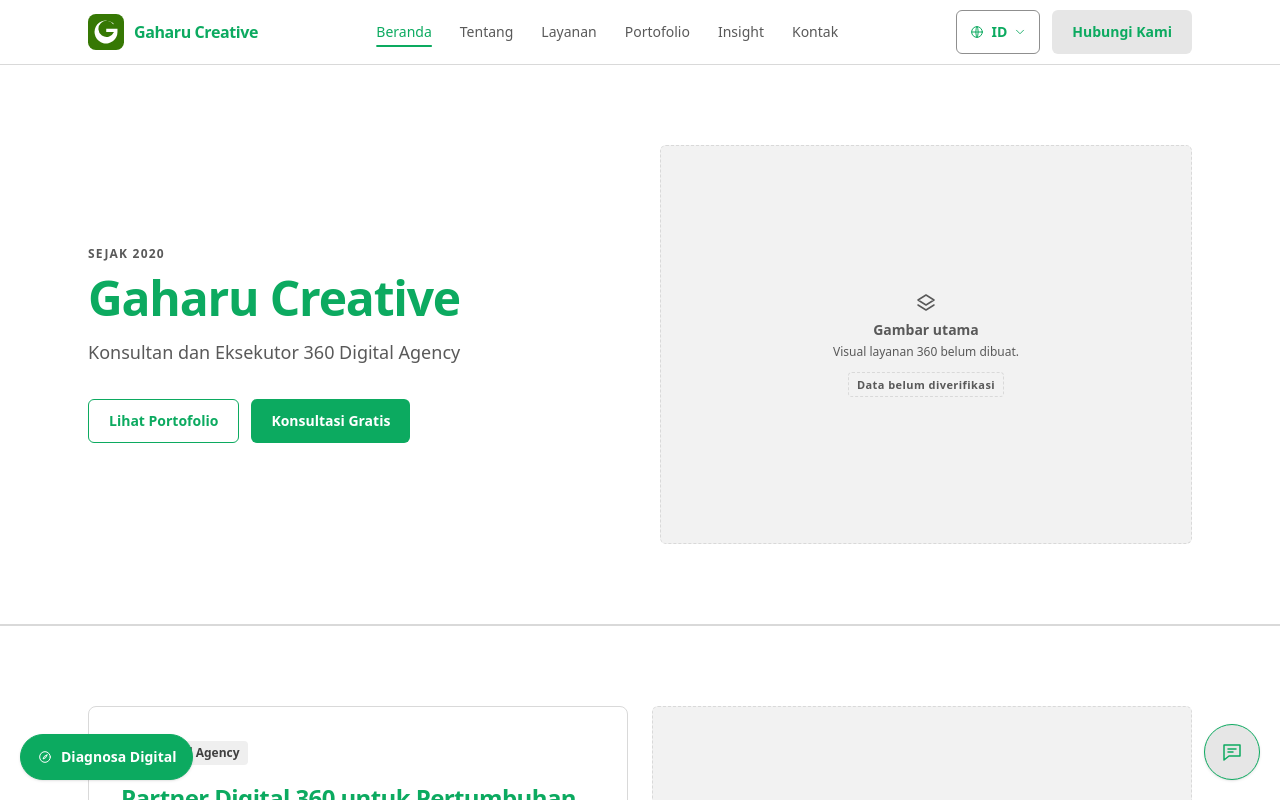
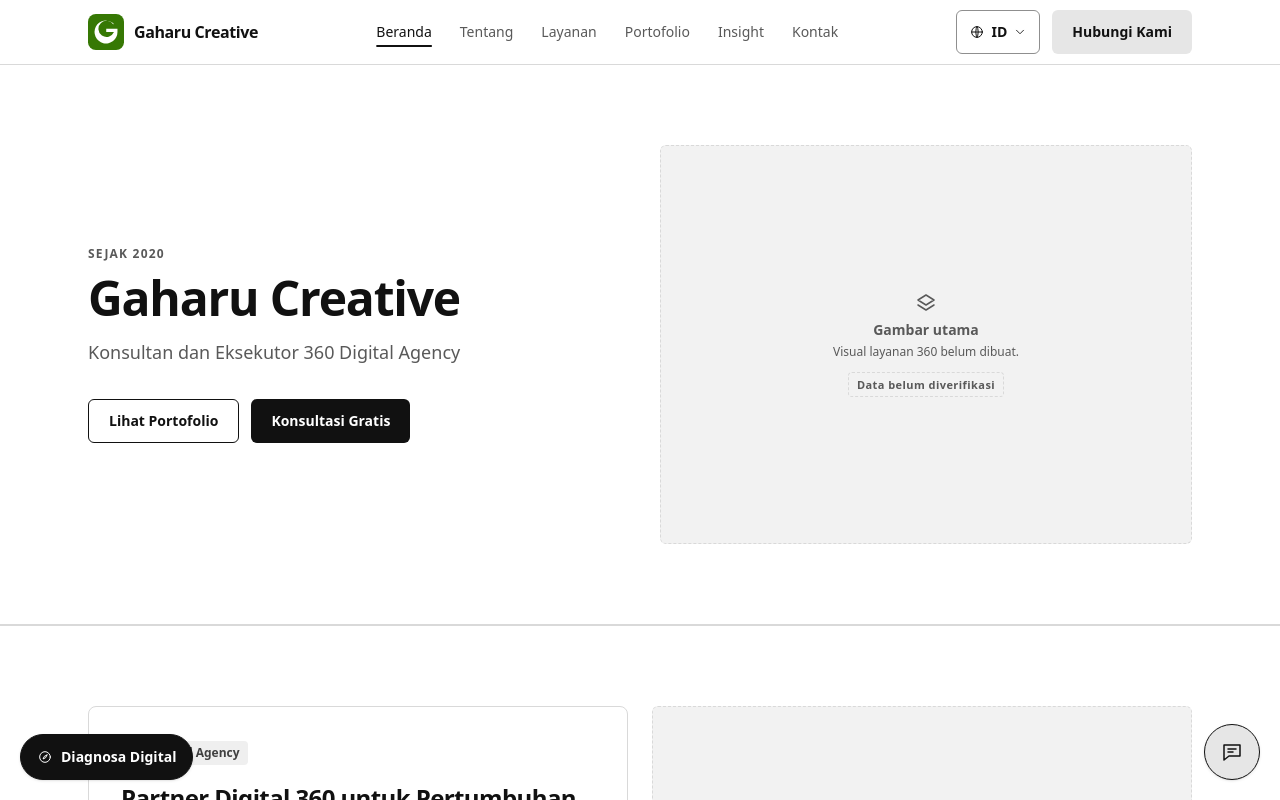
Before and after one commit to PKL-DigiTicket-SMKN-1-Adiwerna/Proyek-Website-Gaharu-Creative, a React (Vite) app: page / in a window 1280 px wide. Shown: the top 800 px of the page. Built offline with nearby package versions, Linux system fonts and the light colour scheme.

Commit message:
style: ubah warna font utama menjadi hitam

```diff
--- a/src/index.css
+++ b/src/index.css
@@ -8,7 +8,7 @@
  */
 :root {
   --paper: #ffffff;
-  --ink: #0caa60;
+  --ink: #111111;
   --muted: #595959;
   --line: #d9d9d9;
   --field: #8f8f8f;
```
